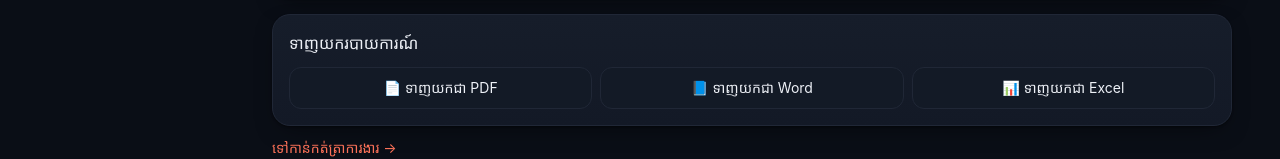
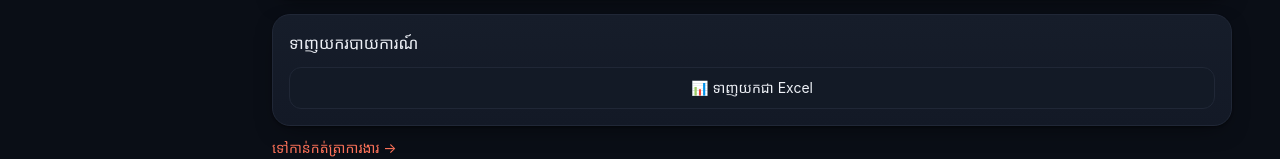
Before and after one commit to samboketh169-ux/team-tasks, a Next.js app: page /dashboard in a window 1280 px wide. Shown: the part 1339-1498 px from the top of the page. Built offline with nearby package versions, Linux system fonts and the light colour scheme; no server answers; the database is empty.

Commit message:
Update page.js

```diff
--- a/app/dashboard/page.js
+++ b/app/dashboard/page.js
@@ -17,8 +17,6 @@ const LABEL_GO_TASKS = "\u1791\u17c5\u1780\u17b6\u1793\u17cb\u1780\u17b6\u179a\u
 const LABEL_GO_JOBS = "\u1791\u17c5\u1780\u17b6\u1793\u17cb\u1780\u178f\u17cb\u178f\u17d2\u179a\u17b6\u1780\u17b6\u179a\u1784\u17b6\u179a";
 
 const LABEL_DOWNLOAD_REPORT = "\u1791\u17b6\u1789\u1799\u1780\u179a\u1794\u17b6\u1799\u1780\u17b6\u179a\u178e\u17cd";
-const LABEL_PDF = "\u1791\u17b6\u1789\u1799\u1780\u1787\u17b6 PDF";
-const LABEL_WORD = "\u1791\u17b6\u1789\u1799\u1780\u1787\u17b6 Word";
 const LABEL_EXCEL = "\u1791\u17b6\u1789\u1799\u1780\u1787\u17b6 Excel";
 
 const REPORT_TITLE_JOBS = "\u179a\u1794\u17b6\u1799\u1780\u17b6\u179a\u178e\u17cd\u1780\u178f\u17cb\u178f\u17d2\u179a\u17b6\u1780\u17b6\u179a\u1784\u17b6\u179a";
@@ -150,77 +148,6 @@ export default function DashboardPage() {
     XLSX.writeFile(wb, "tracker-report-" + jobFrom + "_to_" + jobTo + ".xlsx");
   }
 
-  async function exportPDF() {
-    const { default: jsPDF } = await import("jspdf");
-    await import("jspdf-autotable");
-    const doc = new jsPDF();
-    doc.setFontSize(14);
-    doc.text("Tracker Report " + jobFrom + " to " + jobTo, 14, 16);
-    const body = jobs.map((j) => [
-      j.name,
-      j.start_date,
-      j.end_date || "",
-      j.status === "done" ? "Done" : "Pending",
-      j.note || "",
-    ]);
-    doc.autoTable({
-      head: [["Name", "Start", "End", "Status", "Note"]],
-      body: body,
-      startY: 22,
-      styles: { fontSize: 9 },
-    });
-    doc.save("tracker-report-" + jobFrom + "_to_" + jobTo + ".pdf");
-  }
-
-  async function exportWord() {
-    const docxLib = await import("docx");
-    const { Document, Packer, Table, TableRow, TableCell, Paragraph, TextRun, WidthType } = docxLib;
-
-    function cell(text) {
-      return new TableCell({
-        children: [new Paragraph({ children: [new TextRun(String(text || ""))] })],
-        width: { size: 20, type: WidthType.PERCENTAGE },
-      });
-    }
-
-    const headerRow = new TableRow({
-      children: [cell("Name"), cell("Start"), cell("End"), cell("Status"), cell("Note")],
-    });
-
-    const dataRows = jobs.map((j) =>
-      new TableRow({
-        children: [
-          cell(j.name),
-          cell(j.start_date),
-          cell(j.end_date),
-          cell(j.status === "done" ? "Done" : "Pending"),
-          cell(j.note),
-        ],
-      })
-    );
-
-    const doc = new Document({
-      sections: [
-        {
-          children: [
-            new Paragraph({ text: "Tracker Report " + jobFrom + " to " + jobTo }),
-            new Table({ rows: [headerRow, ...dataRows] }),
-          ],
-        },
-      ],
-    });
-
-    const blob = await Packer.toBlob(doc);
-    const url = URL.createObjectURL(blob);
-    const a = document.createElement("a");
-    a.href = url;
-    a.download = "tracker-report-" + jobFrom + "_to_" + jobTo + ".docx";
-    document.body.appendChild(a);
-    a.click();
-    document.body.removeChild(a);
-    URL.revokeObjectURL(url);
-  }
-
   return (
     <div className="space-y-8">
       <div>
@@ -266,14 +193,8 @@ export default function DashboardPage() {
 
         <div className="card p-4 mt-4">
           <h3 className="font-display text-base mb-3">{LABEL_DOWNLOAD_REPORT}</h3>
-          <div className="grid grid-cols-1 sm:grid-cols-3 gap-2">
-            <button onClick={exportPDF} className="btn-secondary text-sm">
-              {"\u{1F4C4} " + LABEL_PDF}
-            </button>
-            <button onClick={exportWord} className="btn-secondary text-sm">
-              {"\u{1F4D8} " + LABEL_WORD}
-            </button>
-            <button onClick={exportExcel} className="btn-secondary text-sm">
+          <div className="flex">
+            <button onClick={exportExcel} className="btn-secondary text-sm w-full">
               {"\u{1F4CA} " + LABEL_EXCEL}
             </button>
           </div>
```
